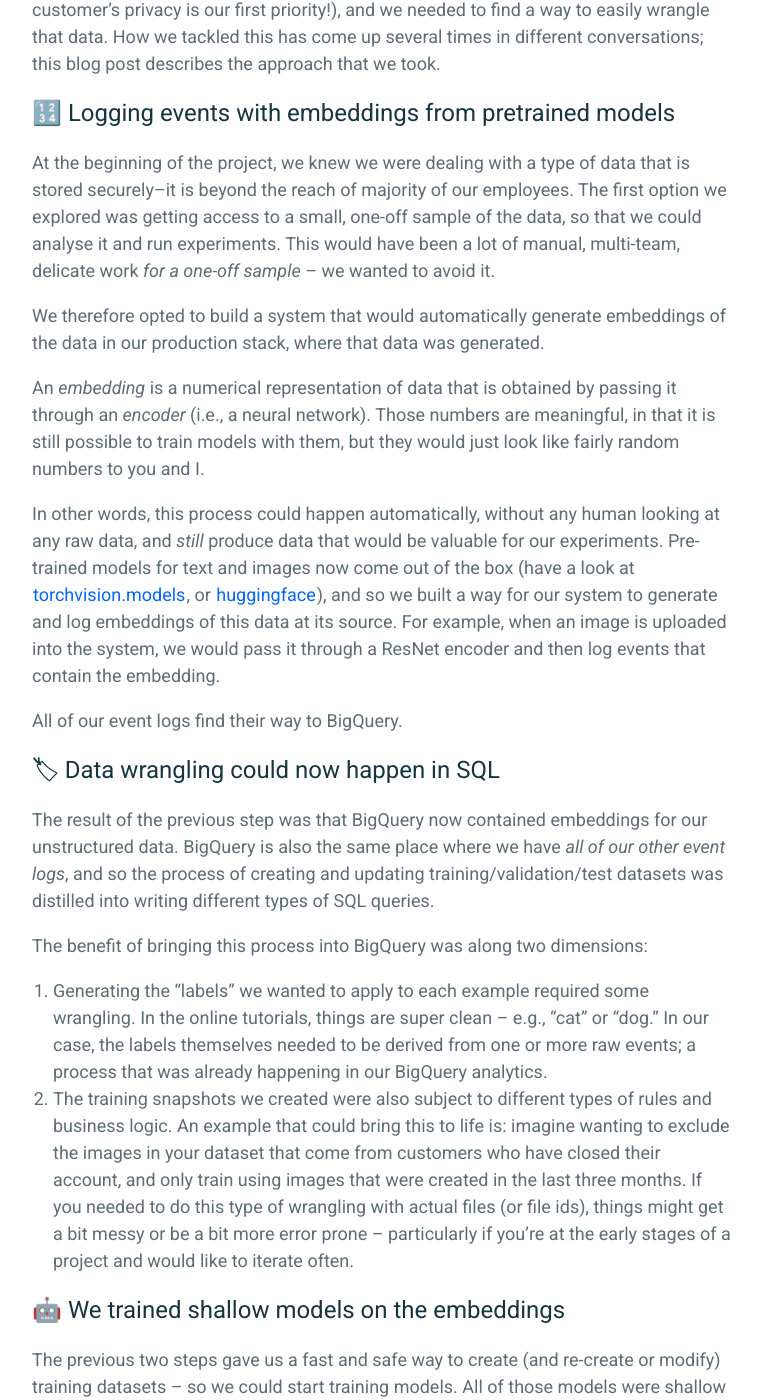
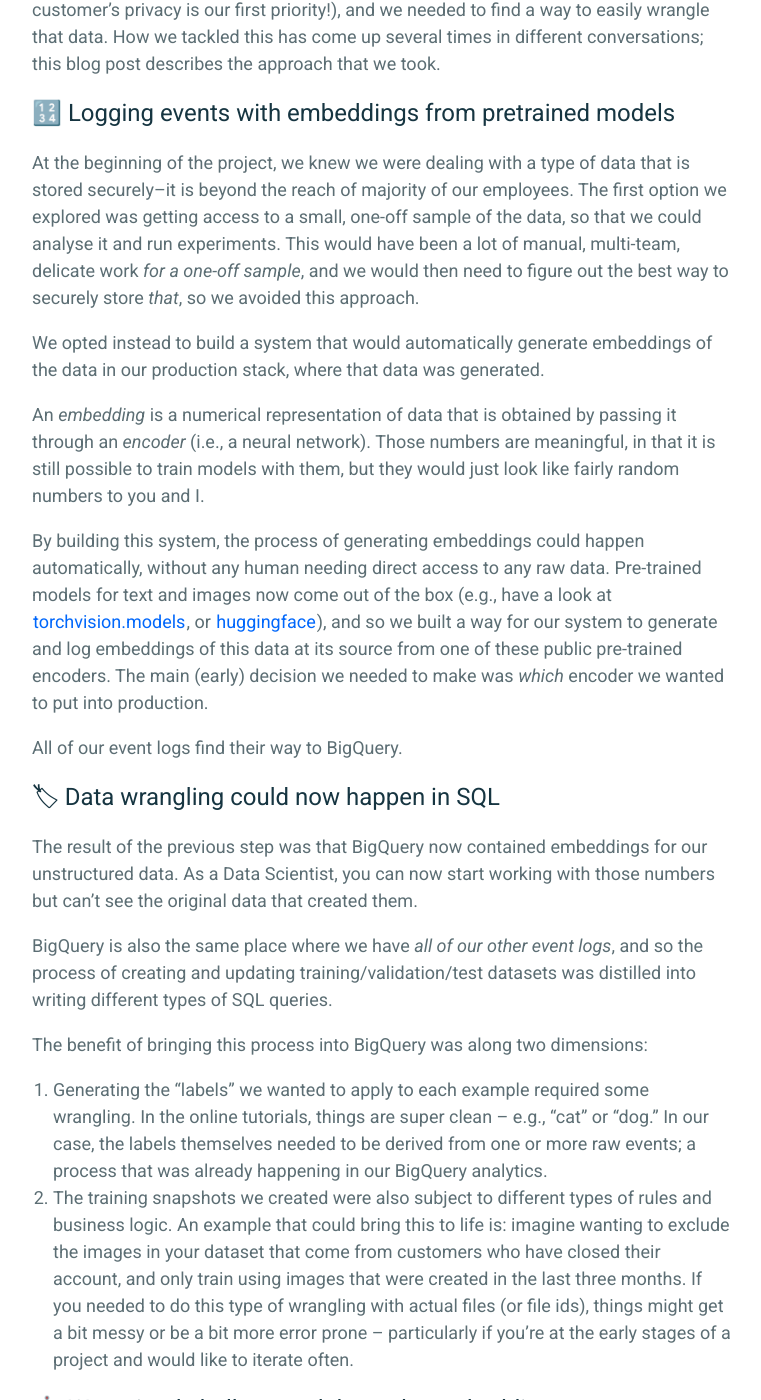
Before and after one commit to nlathia/nlathia.github.io, a Jekyll site: the page built from _posts/2021-03-27-Embeddings.md, in a window 1280 px wide and 1400 px high, scrolled down 820 px. Shown: the whole window, without its empty margins (258-1019 px from the left). Built offline with Jekyll 4.4.1, drawn with Linux system fonts in a browser that asks for light colours; some of the changed text lies outside the part shown.

Commit message:
Add edits

```diff
--- a/_posts/2021-03-27-Embeddings.md
+++ b/_posts/2021-03-27-Embeddings.md
@@ -9,26 +9,28 @@ If you look online at any tutorial for training models with unstructured data (p
 by suggesting that the pictures of cats and dogs be stored in different directories on your machine.
 
 When training these kinds of models in a company setting, there are two big problems that arise which make this approach infeasible:
-1. *Protecting customer data* -- any kind of unstructured data needs to be stored securely and protected; that includes ensuring that they cannot be accessed by company employees without a good reason.
+1. *Protecting customer data* -- any kind of unstructured data needs to be stored securely and protected; that includes ensuring that the data cannot be accessed by company employees without a good reason.
 2. *Data wrangling* -- when unstructured datasets are sufficiently large, it becomes hard to manage the process of creating datasets from them, and -- specifically -- joining them with labels which are contained in other data sources.
 
 Last year, this problem came to the front when my team was building a new classifier system. The context fit both of these problems, above: we wanted to train models on unstructured data, without giving individuals access to raw data (protecting our customer's privacy is our first priority!), and we needed to find a way to easily wrangle that data. How we tackled this has come up several times in different conversations; this blog post describes the approach that we took.
 
 ## 🔢 Logging events with embeddings from pretrained models
 
-At the beginning of the project, we knew we were dealing with a type of data that is stored securely--it is beyond the reach of majority of our employees. The first option we explored was getting access to a small, one-off sample of the data, so that we could analyse it and run experiments. This would have been a lot of manual, multi-team, delicate work _for a one-off sample_ -- we wanted to avoid it.
+At the beginning of the project, we knew we were dealing with a type of data that is stored securely--it is beyond the reach of majority of our employees. The first option we explored was getting access to a small, one-off sample of the data, so that we could analyse it and run experiments. This would have been a lot of manual, multi-team, delicate work _for a one-off sample_, and we would then need to figure out the best way to securely store _that_, so we avoided this approach.
 
-We therefore opted to build a system that would automatically generate embeddings of the data in our production stack, where that data was generated.
+We opted instead to build a system that would automatically generate embeddings of the data in our production stack, where that data was generated.
 
 An _embedding_ is a numerical representation of data that is obtained by passing it through an _encoder_ (i.e., a neural network). Those numbers are meaningful, in that it is still possible to train models with them, but they would just look like fairly random numbers to you and I.
 
-In other words, this process could happen automatically, without any human looking at any raw data, and _still_ produce data that would be valuable for our experiments. Pre-trained models for text and images now come out of the box (have a look at [torchvision.models](https://pytorch.org/vision/stable/models.html), or [huggingface](https://huggingface.co/models)), and so we built a way for our system to generate and log embeddings of this data at its source. For example, when an image is uploaded into the system, we would pass it through a ResNet encoder and then log events that contain the embedding.
+By building this system, the process of generating embeddings could happen automatically, without any human needing direct access to any raw data. Pre-trained models for text and images now come out of the box (e.g., have a look at [torchvision.models](https://pytorch.org/vision/stable/models.html), or [huggingface](https://huggingface.co/models)), and so we built a way for our system to generate and log embeddings of this data at its source from one of these public pre-trained encoders. The main (early) decision we needed to make was _which_ encoder we wanted to put into production.
 
 All of our event logs find their way to BigQuery.
 
 ## 🏷 Data wrangling could now happen in SQL
 
-The result of the previous step was that BigQuery now contained embeddings for our unstructured data. BigQuery is also the same place where we have _all of our other event logs_, and so the process of creating and updating training/validation/test datasets was distilled into writing different types of SQL queries.
+The result of the previous step was that BigQuery now contained embeddings for our unstructured data. As a Data Scientist, you can now start working with those numbers but can't see the original data that created them.
+
+BigQuery is also the same place where we have _all of our other event logs_, and so the process of creating and updating training/validation/test datasets was distilled into writing different types of SQL queries.
 
 The benefit of bringing this process into BigQuery was along two dimensions:
 1. Generating the "labels" we wanted to apply to each example required some wrangling. In the online tutorials, things are super clean -- e.g., "cat" or "dog." In our case, the labels themselves needed to be derived from one or more raw events; a process that was already happening in our BigQuery analytics.
@@ -43,6 +45,8 @@ The biggest trade-off of this approach was that any model we trained could backp
 When you look at examples online where image and text classifiers are fine-tuned, starting from a pre-trained model, it's very common to see training begin this way: the pre-trained model's layers are frozen (to prevent them from being modified) and the only training happens in the new layer(s) that have been added on top. Online tutorials typically go on to unfroze layers, sometimes incrementally. We could not do the latter step; luckily, our models seemed promising enough even without doing them.
 
 When training models on unstructured data, it is also common to inspect some classification errors manually -- to get a sense of what the model is doing wrong, or what instances may be mislabelled. By just having embeddings, we could not do this using the dataset (i.e., we couldn't print out the images that were misclassified). Instead, we took the slightly longer journey of logging into our systems to inspect a few examples--this falls under all of our regular access controls and protections, so it is safer.
+
+The final trade-off was that we had only shipped one encoder into production, so we were stuck with it for the time being. In practice, this means that we could not experiment with other encoder architectures for now.
 
 ## 🚢 Going back to production
 
@@ -62,6 +66,8 @@ In our case: we're not releasing those embeddings as public datasets, we have ac
 
 ## ✅ Embeddings stores
 
+The goal of this work was to enable us to keep customer data protections at their highest standards while enabling us to train and evaluate a machine learning model.
+
 Solving for this specific ML problem, given the constraints we were working with, involved splitting up what is generally viewed as an ML-only problem (fine-tune a model) into a system design problem. That's the biggest lesson we're taking forward, and we regularly ask this question today.
 
 The main trend I see from this system is that embeddings are an increasingly valuable part of our ML stack -- we see them everywhere these days. As we continue adopting this approach, we're now seeing a bit more complexity. For example, we need to keep track of _which_ pretrained encoder we need to query for a given downstream model.
```
